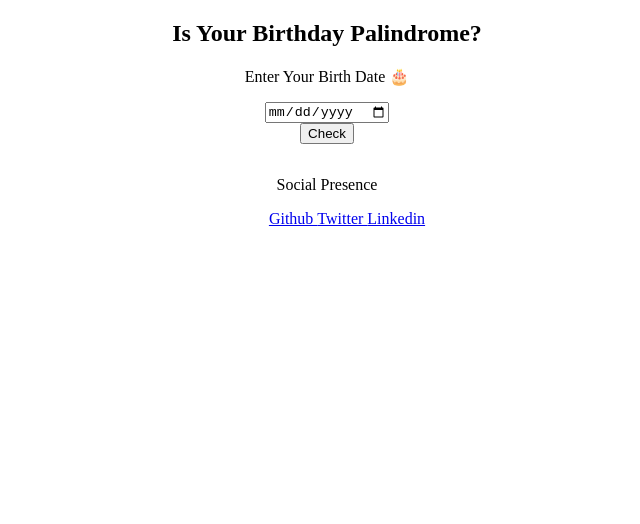
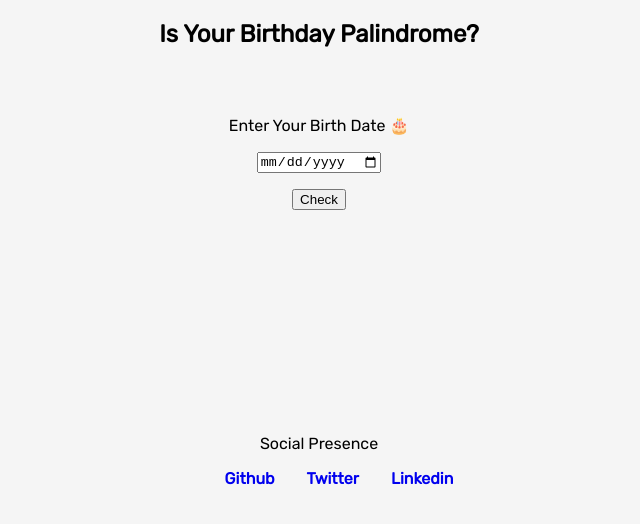
Before and after one commit to mtshah92/Palindrone-Birthday, a plain HTML site: page index.html in a window 1280 px wide. Shown: the whole page, without its empty margins (321-961 px from the left). Drawn offline with Linux system fonts and the light colour scheme.

Commit message:
refactor

```diff
--- a/style.css
+++ b/style.css
@@ -1,45 +1,51 @@
-html, body {
-  height: 100%;
-  width: 100%;
+@import url("https://fonts.googleapis.com/css2?family=Rubik&display=swap");
+
+body {
+  font-family: "Rubik", sans-serif;
+  text-align: center;
+  padding: 0;
+  margin: 0;
+  background-color: #f5f5f5;
 }
-body h2{
+
+header {
   text-align: center;
 }
 
-main{
+main {
   text-align: center;
+  padding: 2rem;
 }
 
+#check-btn {
+  padding: 1rem 1rem;
+}
 
-#showMessage{
+#showMessage {
   font-size: x-large;
   margin: 2rem 0;
 }
 
-footer{
-  text-align:center;
-  bottom: 0;
-  left:0;
-  right:0;
+footer {
+  margin-top: 9rem;
+  padding: 0rem;
+  text-align: center;
 }
 
-.twitter{
-  width:10%;
-  height:10%;
+.footer-heading {
+  text-align: center;
 }
 
-.privacy-note{
- style:none;
-color:black;
-
+ul {
+  display: flex;
+  justify-content: center;
 }
-a,
-img,
-li{
+.footer-list li {
   display: inline;
 }
 
-img {
-  width: 30px;
-  padding: 0.2rem;
+.links {
+  padding: 1rem;
+  text-decoration: none;
+  font-weight: bold;
 }
```
